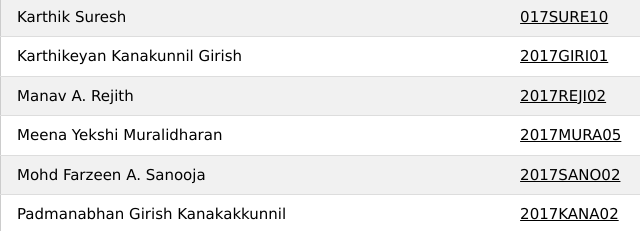
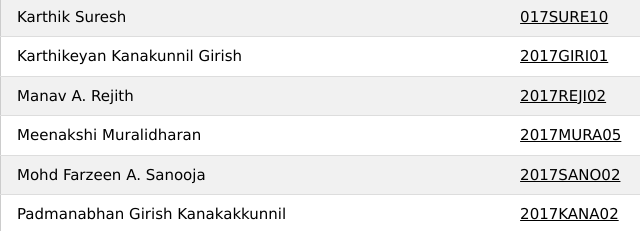
Before and after one commit to cubingkerala/cubingkerala.github.io, a plain HTML site: page kerala competitors.html in a window 1280 px wide. Shown: the part 2545-2776 px from the top of the page, 0-640 px from the left. Drawn offline with Linux system fonts and the light colour scheme.

Commit message:
Update kerala competitors.html

```diff
--- a/kerala competitors.html
+++ b/kerala competitors.html
@@ -153,7 +153,7 @@
 <tr><td>Karthik Suresh</td><td><a href="https://www.worldcubeassociation.org/persons/017SURE10" target="_blank">017SURE10</a></td><td>1</td></tr>
 <tr><td>Karthikeyan Kanakunnil Girish</td><td><a href="https://www.worldcubeassociation.org/persons/2017GIRI01" target="_blank">2017GIRI01</a></td><td>2</td></tr>
 <tr><td>Manav A. Rejith</td><td><a href="https://www.worldcubeassociation.org/persons/2017REJI02" target="_blank">2017REJI02</a></td><td>1</td></tr>
-<tr><td>Meena Yekshi Muralidharan</td><td><a href="https://www.worldcubeassociation.org/persons/2017MURA05" target="_blank">2017MURA05</a></td><td>2</td></tr>
+<tr><td>Meenakshi Muralidharan</td><td><a href="https://www.worldcubeassociation.org/persons/2017MURA05" target="_blank">2017MURA05</a></td><td>2</td></tr>
 <tr><td>Mohd Farzeen A. Sanooja</td><td><a href="https://www.worldcubeassociation.org/persons/2017SANO02" target="_blank">2017SANO02</a></td><td>1</td></tr>
 <tr><td>Padmanabhan Girish Kanakakkunnil</td><td><a href="https://www.worldcubeassociation.org/persons/2017KANA02" target="_blank">2017KANA02</a></td><td>2</td></tr>
 <tr><td>Pranav Shinu</td><td><a href="https://www.worldcubeassociation.org/persons/2017SHIN15" target="_blank">2017SHIN15</a></td><td>1</td></tr>
```
